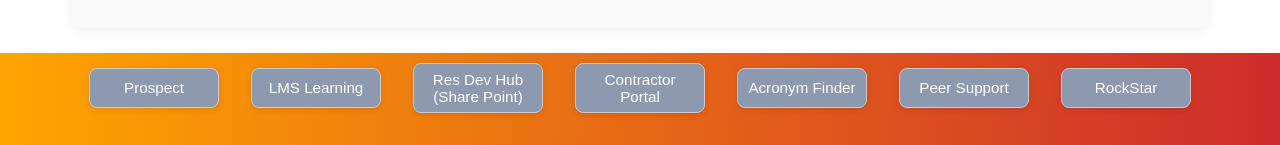
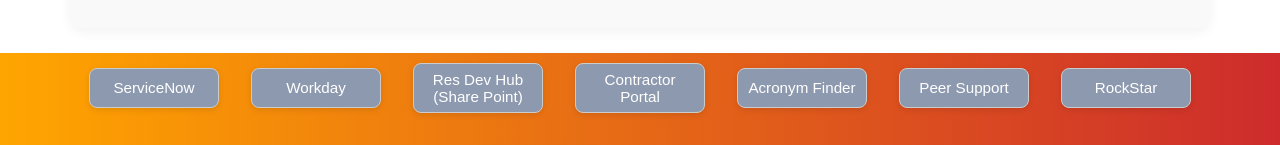
Before and after one commit to Klara1707/supervisor_prototype, a React (Create React App) app: page /supervisor_prototype/admindatapage in a window 1280 px wide. Shown: the part 601-746 px from the top of the page. Built offline with nearby package versions, Linux system fonts and the light colour scheme; no server answers.

Commit message:
update navbar links

```diff
--- a/src/components/NavBar.jsx
+++ b/src/components/NavBar.jsx
@@ -35,8 +35,8 @@
                     className={`nav-links${menuOpen ? " open" : ""}`}
                     id="nav-links"
                 >
-                    <a href ="https://prospect.riotinto.org/irj/portal" className="nav-button" target="_blank" rel="noopener noreferrer" onClick={handleLinkClick}>Prospect</a>
-                    <a href="https://riotinto.csod.com/ui/lms-learner-home/home" className="nav-button" target="_blank" rel="noopener noreferrer" onClick={handleLinkClick}>LMS Learning</a>
+                    <a href ="https://riotinto.service-now.com/esc" className="nav-button" target="_blank" rel="noopener noreferrer" onClick={handleLinkClick}>ServiceNow</a>
+                    <a href="https://wd3.myworkday.com/riotinto/d/home.htmld" className="nav-button" target="_blank" rel="noopener noreferrer" onClick={handleLinkClick}>Workday</a>
                     <a href="https://riotinto.sharepoint.com/sites/ResourceDevelopmentIronOreHub" className="nav-button" target="_blank" rel="noopener noreferrer" onClick={handleLinkClick}>Res Dev Hub (Share Point)</a>
                     <a href="https://riotinto.sharepoint.com/sites/5062437/SitePages/Home.aspx" className="nav-button" target="_blank" rel="noopener noreferrer" onClick={handleLinkClick}>Contractor Portal</a>
                     <a href="https://element.riotinto.com/#/sitepages/acronyms.aspx" className="nav-button" target="_blank" rel="noopener noreferrer" onClick={handleLinkClick}>Acronym Finder</a>
```
